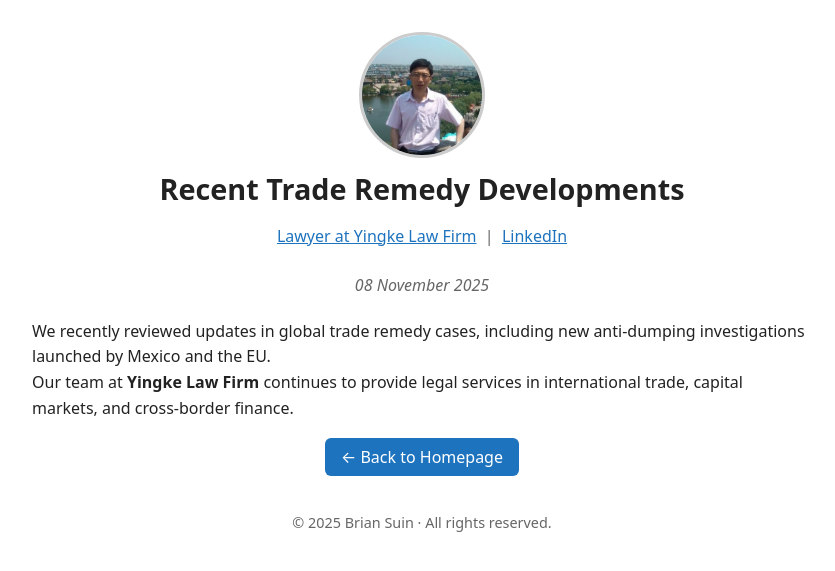
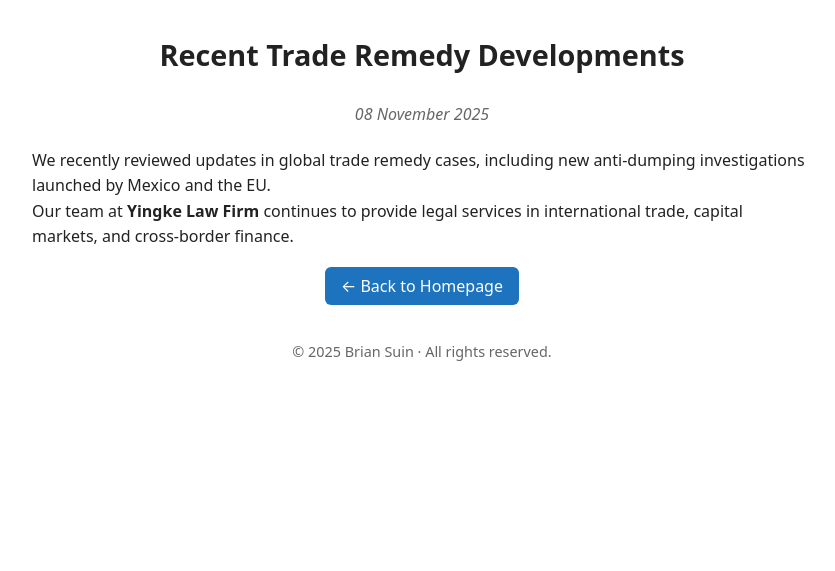
Before and after one commit to briansuin/briansuin.github.io, a Jekyll site: the page built from _posts/2025-11-08-first-update.md, in a window 1280 px wide. Shown: the top 571 px of the page, without its empty margins (218-1053 px from the left). Built offline with Jekyll 4.4.1, drawn with Linux system fonts in a browser that asks for light colours.

Commit message:
Update post.html

```diff
--- a/_layouts/post.html
+++ b/_layouts/post.html
@@ -26,13 +26,7 @@
 
   <!-- small header to mirror homepage -->
   <header>
-    <img src="/profile.jpg" alt="Brian Suin">
     <h1>{{ page.title }}</h1>
-    <div class="muted">
-      <a href="https://www.yingkelawyer.com/zytd/view/8c1f0b2dbaed066b.html" target="_blank" rel="noopener noreferrer">Lawyer at Yingke Law Firm</a>
-      &nbsp;|&nbsp;
-      <a href="https://www.linkedin.com/in/briansuin" target="_blank" rel="noopener noreferrer">LinkedIn</a>
-    </div>
   </header>
 
   <main>
```
